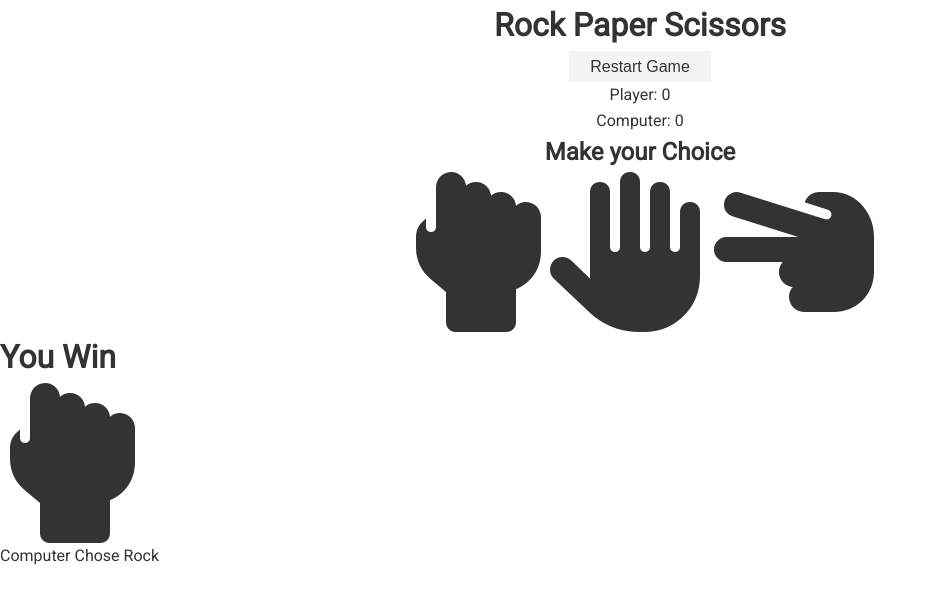
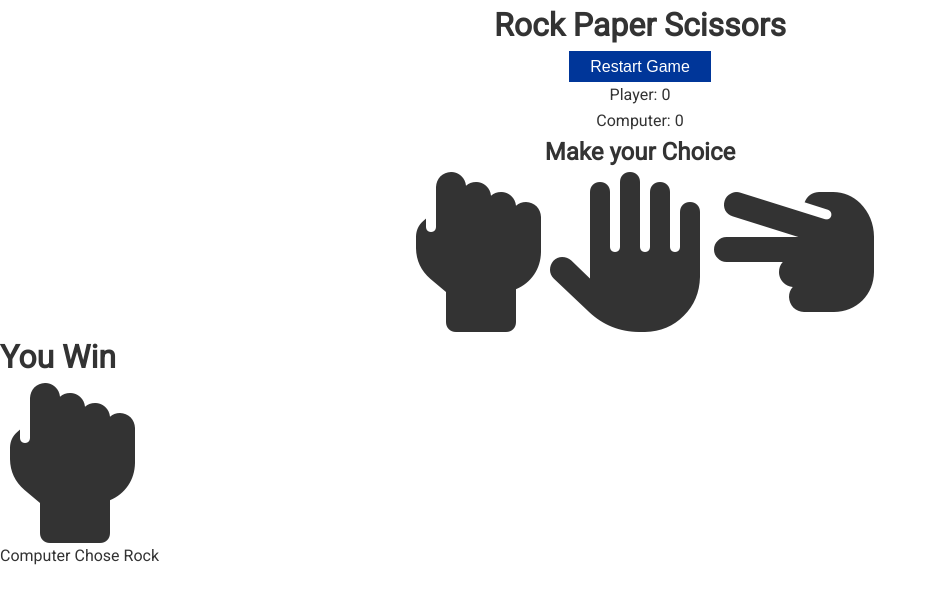
Before and after one commit to gnanaprakash2918/RPS, a plain HTML site: page index.html in a window 1280 px wide. In both pictures the pointer is over the button "Restart Game". Shown: the whole page, without its empty margins (0-937 px from the left). Drawn offline with Linux system fonts and the light colour scheme.

Commit message:
Added Hover state to restart btn and hidden in

```diff
--- a/css/style.css
+++ b/css/style.css
@@ -40,3 +40,8 @@ body {
   outline: none;
   border: none;
 }
+
+.restart-btn:hover {
+  background: var(--primary-color);
+  color: #fff;
+}
```
